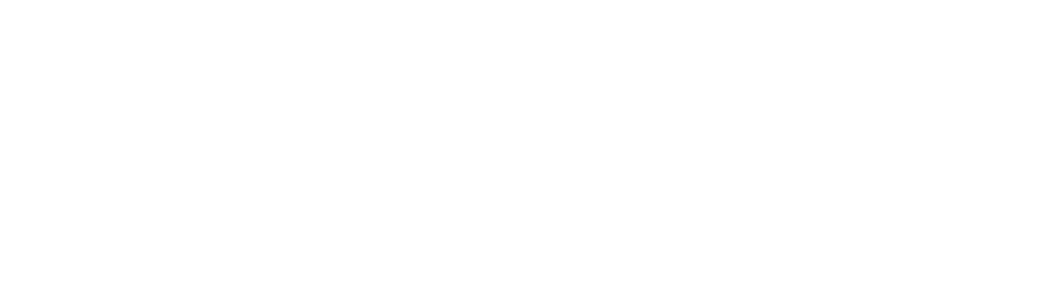
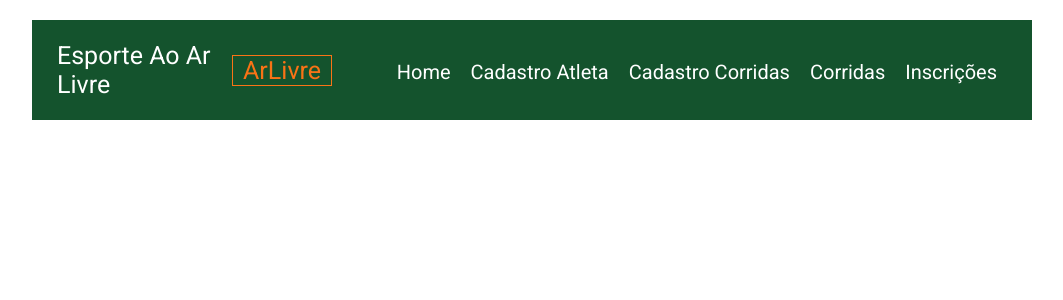
Before and after one commit to graziellefsilva9-blip/esporte_ao_ar_livre, an Angular app: page / in a window 1280 px wide. Shown: the top 300 px of the page, without its empty margins (108-1171 px from the left). Built offline with nearby package versions, Linux system fonts and the light colour scheme.

Commit message:
Alterado component atleta

```diff
--- a/src/app/app.html
+++ b/src/app/app.html
@@ -1 +1,3 @@
+<app-menu-component></app-menu-component>
+
 <router-outlet></router-outlet>
--- a/src/app/app.ts
+++ b/src/app/app.ts
@@ -1,9 +1,11 @@
 import { Component, signal } from '@angular/core';
 import { RouterOutlet } from '@angular/router';
 
+import { MenuComponent } from './component/menu-component/menu-component';
+
 @Component({
   selector: 'app-root',
-  imports: [RouterOutlet],
+  imports: [RouterOutlet, MenuComponent],
   templateUrl: './app.html',
   styleUrl: './app.css'
 })
--- a/src/app/component/menu-component/menu-component.css
+++ b/src/app/component/menu-component/menu-component.css
@@ -0,0 +1,52 @@
+#cabecalho, #ul-menu, #logo{
+    display: flex;
+    align-items: center;
+}
+
+#ul-menu, #logo{
+    height: 100%;
+}
+
+#cabecalho{
+    width: 1000px;
+    height: 100px;
+    margin: 20px auto;
+    padding: 25px;
+    background-color: var(--cor-primaria);
+    justify-content: space-between;
+    color: var(--branca);
+}
+
+#logo, #menu{
+    width: 30%;
+    font-size: 25px;
+}
+
+#titulo-logo{
+    color: var(--botao02);
+    border: 1px solid var(--botao02);
+    margin: 0px 10px;
+    padding: 0px 10px;
+}
+
+#menu{
+    width: 70%;
+}
+
+#ul-menu{
+    list-style: none;
+    justify-content: right;
+}
+
+.lnk-menu{
+    color: var(--branca);
+    text-decoration: none;
+    margin: 0px 10px;
+    transition: 0.05s ease;
+    font-size: 20px;
+
+}
+
+.lnk-menu:hover{
+    opacity: 0.5s;
+}
--- a/src/app/component/menu-component/menu-component.html
+++ b/src/app/component/menu-component/menu-component.html
@@ -1 +1,14 @@
-<p>menu-component works!</p>
+<header id="cabecalho">
+    <div id="logo">
+        Esporte Ao Ar Livre <span id="titulo-logo">ArLivre</span>
+    </div>
+    <nav id="menu">
+        <ul id="ul-menu">
+        <li><a href="#" class="lnk-menu"> Home </a></li>
+        <li><a href="#" class="lnk-menu"> Cadastro Atleta </a></li>
+        <li><a href="#" class="lnk-menu"> Cadastro Corridas </a></li>
+        <li><a href="#" class="lnk-menu"> Corridas </a></li>
+        <li><a href="#" class="lnk-menu"> Inscrições </a></li>
+        </ul>
+    </nav>
+</header>
--- a/src/styles.css
+++ b/src/styles.css
@@ -1 +1,18 @@
-/* You can add global styles to this file, and also import other style files */
+@import url('https://fonts.googleapis.com/css2?family=Roboto:ital,wght@0,100..900;1,100..900&display=swap');
+
+*{
+  margin: 0px;
+  padding: 0px;
+  box-sizing: border-box;
+  font-family: Roboto;
+}
+
+:root{
+    --cor-primaria: #14532D;
+    --cor-secundaria: #22C55E;
+    --cor01: #64748B;
+    --cor02: #F5F3E8;
+    --botao01: #0EA5E9;
+    --botao02: #F97316;
+    --branca: #ffffff;
+}
```
Also changed, not shown: src/app/component/atleta-component/atleta-component.css (added, +67 -0 lines), src/app/component/atleta-component/atleta-component.html (added, +43 -0 lines), src/app/component/atleta-component/atleta-component.ts (added, +9 -0 lines), 1 other file (tests, documents, lock files or other folders).
